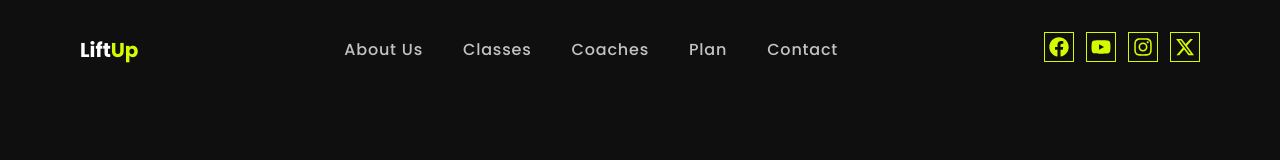
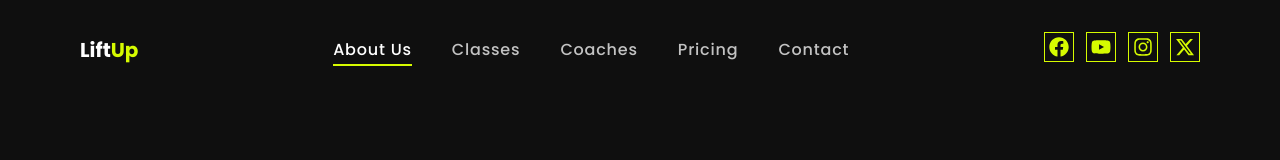
Before and after one commit to BARBARBoyyHD/gym-app-nextjs-supabase, a Next.js app: page /about in a window 1280 px wide. Shown: the top 160 px of the page. Built offline with nearby package versions, Linux system fonts and the light colour scheme.

Commit message:
Style(Navbar) : Add navbar active style

```diff
--- a/src/app/globals.css
+++ b/src/app/globals.css
@@ -86,7 +86,7 @@
 
   /* Navbar Hover Underline Animation */
   .nav-link {
-    @apply relative text-white/75 transition-colors;
+    @apply relative text-white/75 transition-colors font-medium;
   }
   .nav-link:hover {
     @apply text-white;
@@ -103,6 +103,19 @@
   }
   .nav-link:hover::after {
     width: 100%;
+  }
+  .nav-link.active {
+    @apply text-white;
+  }
+  .nav-link.active::after {
+    content: "";
+    position: absolute;
+    left: 0;
+    bottom: -5px;
+    width: 100%;
+    height: 2px;
+    background-color: var(--brand);
+    transition: width 0.3s ease;
   }
 
   /* Marker (List Bullet) Brand Color */
--- a/src/components/Navbar.tsx
+++ b/src/components/Navbar.tsx
@@ -5,9 +5,12 @@ import { FaInstagram } from "react-icons/fa";
 import { FaYoutube } from "react-icons/fa";
 import { FaFacebook } from "react-icons/fa";
 import { FaXTwitter } from "react-icons/fa6";
+import { usePathname } from "next/navigation";
 
 export default function Navbar() {
   const [open, setOpen] = useState(false);
+  const path = usePathname();
+
   return (
     <header className="bg-darktext-white">
       <nav className="max-w-6xl mx-auto px-4 pt-8 pb-4 flex items-center justify-between">
@@ -20,27 +23,42 @@ export default function Navbar() {
 
         <ul className="hidden md:flex items-center gap-10">
           <li>
-            <Link href="/about" className="nav-link font-medium">
+            <Link
+              href="/about"
+              className={`nav-link ${path.startsWith("/about") && "active"}`}
+            >
               About Us
             </Link>
           </li>
           <li>
-            <Link href="/classes" className="nav-link font-medium">
+            <Link
+              href="/classes"
+              className={`nav-link ${path.startsWith("/classes") && "active"} `}
+            >
               Classes
             </Link>
           </li>
           <li>
-            <Link href="/coaches" className="nav-link font-medium">
+            <Link
+              href="/coaches"
+              className={`nav-link ${path.startsWith("/coaches") && "active"}`}
+            >
               Coaches
             </Link>
           </li>
           <li>
-            <Link href="/plan" className="nav-link font-medium">
-              Plan
+            <Link
+              href="/pricing"
+              className={`nav-link ${path.startsWith("/pricing") && "active"}`}
+            >
+              Pricing
             </Link>
           </li>
           <li>
-            <Link href="/contact" className="nav-link font-medium">
+            <Link
+              href="/contact"
+              className={`nav-link ${path.startsWith("/contact") && "active"}`}
+            >
               Contact
             </Link>
           </li>
```
